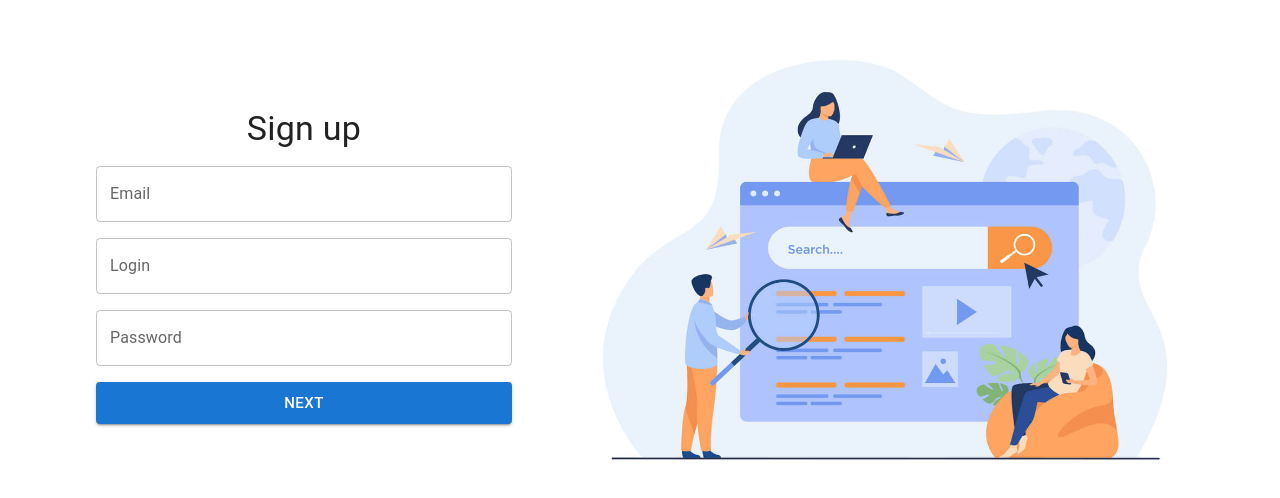
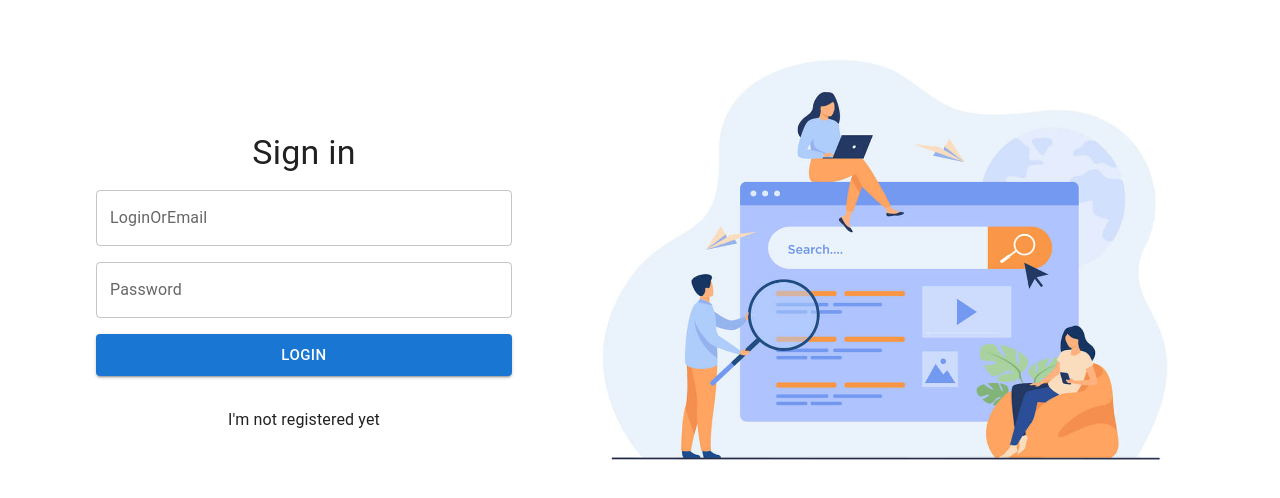
Before and after one commit to Igor-Golub/bloggers-front, a React (Vite) app: page / in a window 1280 px wide. Shown: the part 134-632 px from the top of the page. Built offline with nearby package versions, Linux system fonts and the light colour scheme.

Commit message:
feat(auth): Added login form.

```diff
--- a/src/features/auth/index.ts
+++ b/src/features/auth/index.ts
@@ -1,5 +1,11 @@
 export { SignInForm } from "./ui/SignInForm";
+export { LoginForm } from "./ui/LoginForm";
 
 export { authApi } from "./model/api";
-export { authActions, authReducer, authSelectors } from "./model/slice";
-export type { SignInBody } from "./model/api";
+export {
+  authActions,
+  authReducer,
+  authSelectors,
+  AuthModes,
+} from "./model/slice";
+export type { SignInBody, SignUpBody } from "./model/api";
--- a/src/features/auth/model/api.ts
+++ b/src/features/auth/model/api.ts
@@ -3,6 +3,11 @@ import { baseApi } from "../../../shared/api/baseApi.ts";
 export interface SignInBody {
   email: string;
   login: string;
+  password: string;
+}
+
+export interface SignUpBody {
+  loginOrEmail: string;
   password: string;
 }
 
@@ -15,6 +20,13 @@ export const authApi = baseApi.injectEndpoints({
         body,
       }),
     }),
+    signUp: mutation({
+      query: (body: SignUpBody) => ({
+        url: "auth/login",
+        method: "POST",
+        body,
+      }),
+    }),
   }),
   overrideExisting: true,
 });
--- a/src/features/auth/model/slice.ts
+++ b/src/features/auth/model/slice.ts
@@ -1,16 +1,26 @@
 import { createSlice, PayloadAction } from "@reduxjs/toolkit";
+
+export enum AuthModes {
+  Registration,
+  Login,
+}
 
 const authSlice = createSlice({
   name: "auth",
   initialState: {
     isAuth: false,
+    mode: AuthModes.Login,
   },
   selectors: {
     getAuthStatus: (sliceState) => sliceState.isAuth,
+    getAuthMode: (sliceState) => sliceState.mode,
   },
   reducers: {
     changeAuthStatus: (state, action: PayloadAction<boolean>) => {
       state.isAuth = action.payload;
+    },
+    changeAuthMode: (state, action: PayloadAction<AuthModes>) => {
+      state.mode = action.payload;
     },
   },
 });
--- /dev/null
+++ b/src/features/auth/ui/LoginForm.tsx
@@ -0,0 +1,79 @@
+import { useForm } from "react-hook-form";
+import { Box, Button, Typography } from "@mui/material";
+import { InputFormField } from "../../../shared/ui";
+import { SignUpBody } from "../model/api";
+
+interface LoginFormValue {
+  loginOrEmail: string;
+  password: string;
+}
+
+interface Props {
+  isLoading: boolean;
+  handleSighUp: (body: SignUpBody) => Promise<void>;
+}
+
+export const LoginForm = ({ handleSighUp, isLoading }: Props) => {
+  const {
+    control,
+    handleSubmit,
+    reset,
+    register,
+    formState: { errors },
+  } = useForm<LoginFormValue>({
+    defaultValues: {
+      loginOrEmail: "",
+      password: "",
+    },
+  });
+
+  const onSubmit = async (data: LoginFormValue) => {
+    try {
+      await handleSighUp(data);
+      reset();
+    } catch (error) {
+      console.log(error);
+    }
+  };
+
+  return (
+    <Box className="form" component="form" onSubmit={handleSubmit(onSubmit)}>
+      <Typography variant="h4">Sign in</Typography>
+
+      <InputFormField
+        name="loginOrEmail"
+        control={control}
+        errors={errors}
+        textFieldProps={{
+          label: "LoginOrEmail",
+          placeholder: "Enter your login or email...",
+          ...register("loginOrEmail", {
+            required: "Required field",
+          }),
+        }}
+      />
+
+      <InputFormField
+        name="password"
+        control={control}
+        errors={errors}
+        textFieldProps={{
+          label: "Password",
+          placeholder: "Enter your password...",
+          ...register("password", {
+            required: "Required field",
+          }),
+        }}
+      />
+
+      <Button
+        size="large"
+        type="submit"
+        variant="contained"
+        disabled={isLoading}
+      >
+        Login
+      </Button>
+    </Box>
+  );
+};
--- a/src/pages/auth.tsx
+++ b/src/pages/auth.tsx
@@ -1,14 +1,29 @@
-import { Box, Theme } from "@mui/material";
+import { Box, Theme, Typography } from "@mui/material";
 import { makeStyles } from "@mui/styles";
-import { authApi, SignInBody, SignInForm } from "../features/auth";
+import {
+  authActions,
+  authApi,
+  AuthModes,
+  authSelectors,
+  LoginForm,
+  SignInBody,
+  SignInForm,
+  SignUpBody,
+} from "../features/auth";
 import { usePageTitle } from "../shared/hooks/usePageTitle.ts";
+import { useAppDispatch, useAppSelector } from "../shared/hooks/react-redux.ts";
+import { ReactNode } from "react";
 
 const AuthPage = () => {
   usePageTitle("Auth");
 
+  const dispatch = useAppDispatch();
+  const authMode = useAppSelector(authSelectors.getAuthMode);
+
   const classes = useStyles();
 
-  const [sighIn, { isLoading }] = authApi.useSignInMutation();
+  const [sighIn, { isLoading: isLoadingSignIn }] = authApi.useSignInMutation();
+  const [sighUp, { isLoading: isLoadingSignUp }] = authApi.useSignUpMutation();
 
   const handleSighIn = async (body: SignInBody) => {
     try {
@@ -18,9 +33,53 @@ const AuthPage = () => {
     }
   };
 
+  const handleSighUp = async (body: SignUpBody) => {
+    try {
+      await sighUp(body);
+    } catch (error) {
+      console.log(error);
+    }
+  };
+
+  const formRender: Record<AuthModes, ReactNode> = {
+    [AuthModes.Registration]: (
+      <SignInForm handleSighIn={handleSighIn} isLoading={isLoadingSignIn} />
+    ),
+    [AuthModes.Login]: (
+      <LoginForm handleSighUp={handleSighUp} isLoading={isLoadingSignUp} />
+    ),
+  };
+
+  const handleSwitchToRegistration = () => {
+    dispatch(authActions.changeAuthMode(AuthModes.Registration));
+  };
+
+  const handleSwitchToLogin = () => {
+    dispatch(authActions.changeAuthMode(AuthModes.Login));
+  };
+
+  const switchModeRender: Record<AuthModes, ReactNode> = {
+    [AuthModes.Registration]: (
+      <Typography className="notRegistered" onClick={handleSwitchToLogin}>
+        I'm already registered
+      </Typography>
+    ),
+    [AuthModes.Login]: (
+      <Typography
+        className="notRegistered"
+        onClick={handleSwitchToRegistration}
+      >
+        I'm not registered yet
+      </Typography>
+    ),
+  };
+
   return (
     <Box className={classes.page}>
-      <SignInForm handleSighIn={handleSighIn} isLoading={isLoading} />
+      <Box>
+        {formRender[authMode]}
+        {switchModeRender[authMode]}
+      </Box>
 
       <Box className="imageContainer">
         <img src="/login.jpg" style={{ width: "100%", height: "100%" }} />
@@ -36,6 +95,14 @@ const useStyles = makeStyles<Theme>(({ breakpoints }) => ({
     alignItems: "center",
     [breakpoints.down("md")]: {
       flexDirection: "column-reverse",
+    },
+
+    "& .notRegistered": {
+      cursor: "pointer",
+
+      "&:hover": {
+        opacity: "0.8",
+      },
     },
 
     "& .form": {
```
